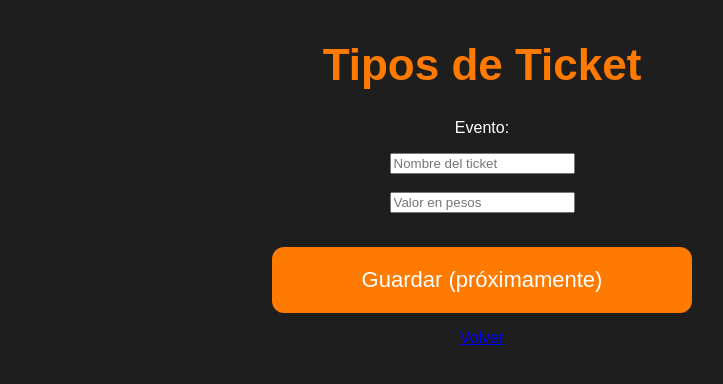
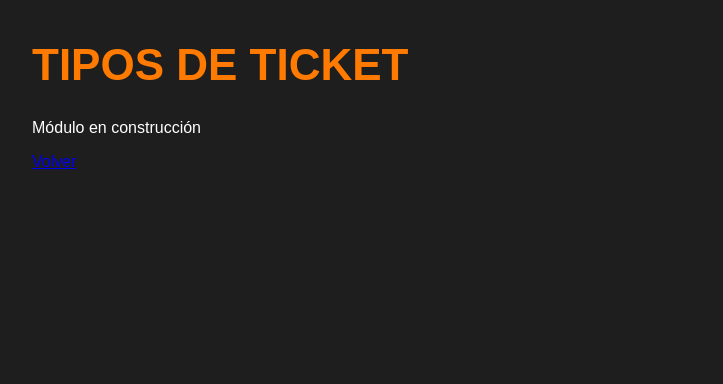
Before and after one commit to yoestoy2013-wq/acces, a PHP site: page /tickets.php in a window 1280 px wide. Shown: the top 384 px of the page, without its empty margins (158-881 px from the left). Run offline with PHP 8.4, Linux system fonts and the light colour scheme.

Commit message:
ACCESS v0.7.1 - Estabilización

```diff
--- a/public/invitados.php
+++ b/public/invitados.php
@@ -1 +1 @@
-<?php echo '<h1>INVITADOS</h1><p>Modulo en construccion</p>'; ?>
+<!doctype html><html><head><meta charset='utf-8'><title>Invitados</title><link rel='stylesheet' href='assets/css/style.css'></head><body><div class='app' style='max-width:900px;text-align:left'><h1>INVITADOS</h1><p>Módulo en construcción</p><p><a href='eventos.php'>Volver</a></p></div></body></html>
--- a/public/tickets.php
+++ b/public/tickets.php
@@ -1,8 +1,5 @@
 <!doctype html><html><head><meta charset='utf-8'><title>Tickets</title>
-<link rel='stylesheet' href='../assets/css/style.css'></head><body><div class='app'>
-<h1>Tipos de Ticket</h1>
-<p>Evento: <?=htmlspecialchars($_GET['evento']??'')?></p>
-<form><input placeholder='Nombre del ticket'><br><br>
-<input placeholder='Valor en pesos'><br><br>
-<button>Guardar (próximamente)</button></form>
+<link rel='stylesheet' href='assets/css/style.css'></head><body><div class='app' style='max-width:900px;text-align:left'>
+<h1>TIPOS DE TICKET</h1>
+<p>Módulo en construcción</p>
 <p><a href='eventos.php'>Volver</a></p></div></body></html>
```
